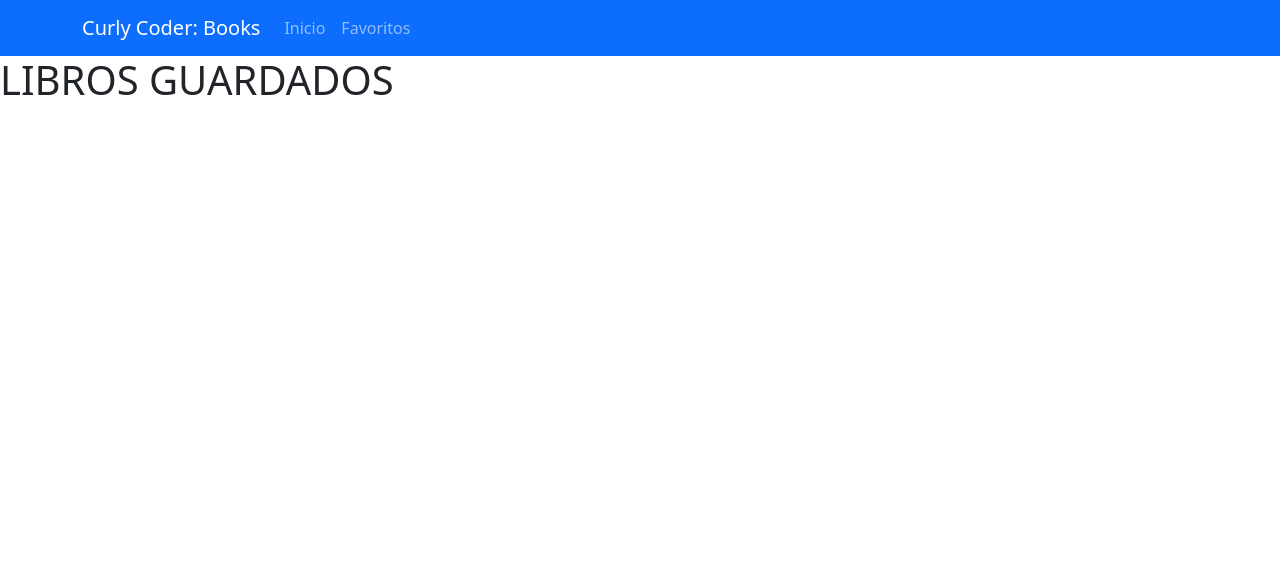
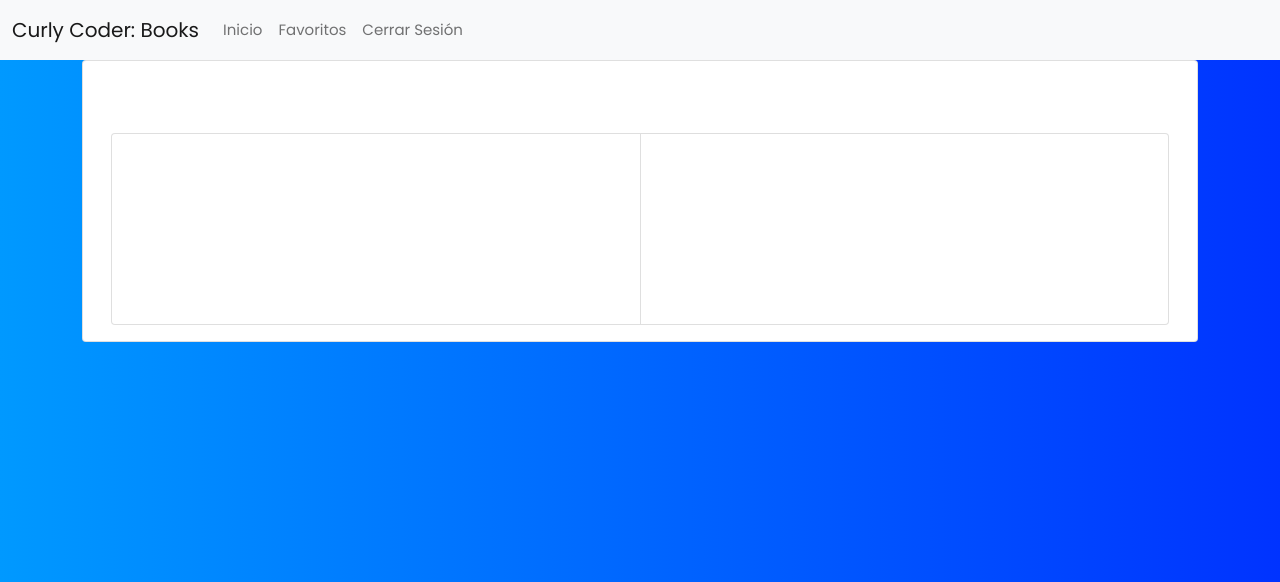
Before and after one commit to Kasuteryon/cs50w-project1, a Flask app: page /saved in a window 1280 px wide. Shown: the top 582 px of the page. Run offline with Flask 2, Linux system fonts and the light colour scheme; the visitor is signed in with stand-in values (Sample User, id 1).

Commit message:
Added Log Out

```diff
--- a/application.py
+++ b/application.py
@@ -2,7 +2,7 @@ import os
 import re
 from dotenv import load_dotenv
 
-from flask import Flask, session, render_template, redirect, url_for, request
+from flask import Flask, session, render_template, redirect, url_for, request, flash
 from flask.wrappers import Request
 from flask_session import Session
 from sqlalchemy import create_engine
@@ -49,13 +49,15 @@ def login():
             logemail = request.form.get("logemail")
             rows = db.execute(f"SELECT COUNT(username) FROM users WHERE email = '{logemail}'").fetchall()
             values = db.execute(f"SELECT * FROM users WHERE email = '{logemail}'").fetchall()
-                # Ensure username exists and password is correct
-            hashpass = request.form.get("logpass")
 
-            if not rows[0][0] != 1 or not check_password_hash(values[0]['hash'], hashpass):
-                #return "Nada"
+            #hashpass = request.form.get("logpass")
+            check = check_password_hash(values[0]['hash'], request.form.get("logpass"))
+
+            if len(values) != 1 or check == False:
 
                 # Remember which user has logged in
+                return redirect("/login")
+            else:
                 session["user_id"] = values[0]["id_user"]
 
                 # Redirect user to home page
@@ -92,6 +94,7 @@ def logout():
     return redirect("/")
 
 @app.route("/saved")
+@login_required
 def saved():
 
     return render_template("saved.html")
--- a/templates/layout.html
+++ b/templates/layout.html
@@ -11,21 +11,26 @@
 
 </head>
 <body>
-    <nav class="navbar navbar-expand-lg navbar-dark bg-primary sticky-top">
-        <div class="container">
+      <nav class="navbar navbar-expand-lg navbar-light bg-light">
+        <div class="container-fluid">
           <a class="navbar-brand" href="#">Curly Coder: Books</a>
-          <button class="navbar-toggler" type="button" data-toggle="collapse" data-target="#navbarResponsive" aria-controls="navbarResponsive" aria-expanded="false" aria-label="Toggle navigation">
+          <button class="navbar-toggler" type="button" data-bs-toggle="collapse" data-bs-target="#navbarSupportedContent" aria-controls="navbarSupportedContent" aria-expanded="false" aria-label="Toggle navigation">
             <span class="navbar-toggler-icon"></span>
           </button>
-          <div class="collapse navbar-collapse" id="navbarResponsive">
-            <ul class="navbar-nav ml-auto">
-              <li class="nav-item active">
+          <div class="collapse navbar-collapse" id="navbarSupportedContent">
+            <ul class="navbar-nav me-auto mb-2 mb-lg-0">
+
+              <li class="nav-item">
                 <a class="nav-link btn_menu" screen_name="home" href="/" >Inicio</a>
               </li>
               <li class="nav-item">
                 <a class="nav-link btn_menu" screen_name="saved" href="/saved">Favoritos</a>
               </li>
-
+              {% if session.user_id %}
+              <li class="nav-item justify-content-md-end">
+                <a class="nav-link" href="/logout">Cerrar Sesión</a>
+              </li>
+              {% endif %}
             </ul>
           </div>
         </div>
--- a/templates/login.html
+++ b/templates/login.html
@@ -2,6 +2,7 @@
 <html lang="en">
 <head>
     <meta charset="UTF-8">
+	<meta http-equiv="X-UA-Compatible" content="IE=edge">
     <meta name="viewport" content="width=device-width, initial-scale=1.0">
     <title>Entrar</title>
     <link href="https://cdn.jsdelivr.net/npm/bootstrap@5.1.0/dist/css/bootstrap.min.css" rel="stylesheet" integrity="sha384-KyZXEAg3QhqLMpG8r+8fhAXLRk2vvoC2f3B09zVXn8CA5QIVfZOJ3BCsw2P0p/We" crossorigin="anonymous">
@@ -25,6 +26,11 @@
 
 											<form action="{{ url_for('login')}}" method="post" value="login">
 												<h4 class="mb-4 pb-3">Iniciar Sesión</h4>
+												{% if error %}
+													<div class="alert alert-danger" role="alert">
+														{{ error }}
+													</div>
+												{% endif %}
 												<div class="form-group">
 													<input required type="email" name="logemail"
 													class="form-style"
--- a/templates/saved.html
+++ b/templates/saved.html
@@ -7,6 +7,34 @@
 
 {% block main %}
 
-<h1>LIBROS GUARDADOS</h1>
+<div class="container">
+    <div class="card">
+        <div class="card-body">
+            <h1 class="card-title">Elementos Guardados</h1>
 
+            <div class="container">
+                <div class="card-group">
+                    <div class="card">
+                        <div class="card-body">
+                            <h1 class="card-title">Libro 1</h1>
+                            <p class="card-text">
+                                Lorem, ipsum dolor sit amet consectetur adipisicing elit. Natus ipsa explicabo totam doloremque quos asperiores odio rem eum autem tenetur provident excepturi perferendis non aperiam iusto sunt, est consequatur magnam.
+                            </p>
+                        </div>
+                    </div>
+
+                    <div class="card">
+                        <div class="card-body">
+                           <h1 class="card-title">Libro 1</h1>
+                            <p class="card-text">
+                                Lorem, ipsum dolor sit amet consectetur adipisicing elit. Natus ipsa explicabo totam doloremque quos asperiores odio rem eum autem tenetur provident excepturi perferendis non aperiam iusto sunt, est consequatur magnam.
+                            </p>
+                        </div>
+                    </div>
+
+                </div>
+            </div>
+        </div>
+    </div>
+</div>
 {% endblock %}
--- a/templates/static/index-style.css
+++ b/templates/static/index-style.css
@@ -1,4 +1,16 @@
+@import url("https://fonts.googleapis.com/css?family=Poppins:400,500,600,700,800,900");
 nav {
-  background: black !important;
+  background: #2a2b38 !important;
+}
+
+body {
+  font-family: 'Poppins', sans-serif;
+  font-weight: 300;
+  font-size: 15px;
+  line-height: 1.7;
+  color: #fff;
+  background: -webkit-gradient(linear, left top, right top, from(#0099FF), color-stop(#0066FF), to(#0033FF)) !important;
+  background: linear-gradient(to right, #0099FF, #0066FF, #0033FF) !important;
+  overflow-x: hidden;
 }
 /*# sourceMappingURL=index-style.css.map */
--- a/templates/static/index-style.scss
+++ b/templates/static/index-style.scss
@@ -1,5 +1,19 @@
+@import url('https://fonts.googleapis.com/css?family=Poppins:400,500,600,700,800,900');
+
+
 $base-color: linear-gradient(to right,#0099FF, #0066FF, #0033FF);
+$card-color: #2a2b38;
 
 nav{
-    background: black !important;
+    background: $card-color !important;
 }
+
+body{
+	font-family: 'Poppins', sans-serif;
+	font-weight: 300;
+	font-size: 15px;
+	line-height: 1.7;
+	color: #fff;
+	background: $base-color !important;
+	overflow-x: hidden;
+}
```
Also changed, not shown: import.py (+8 -5 lines), templates/index.html (+13 -1 lines), 1 other file.
